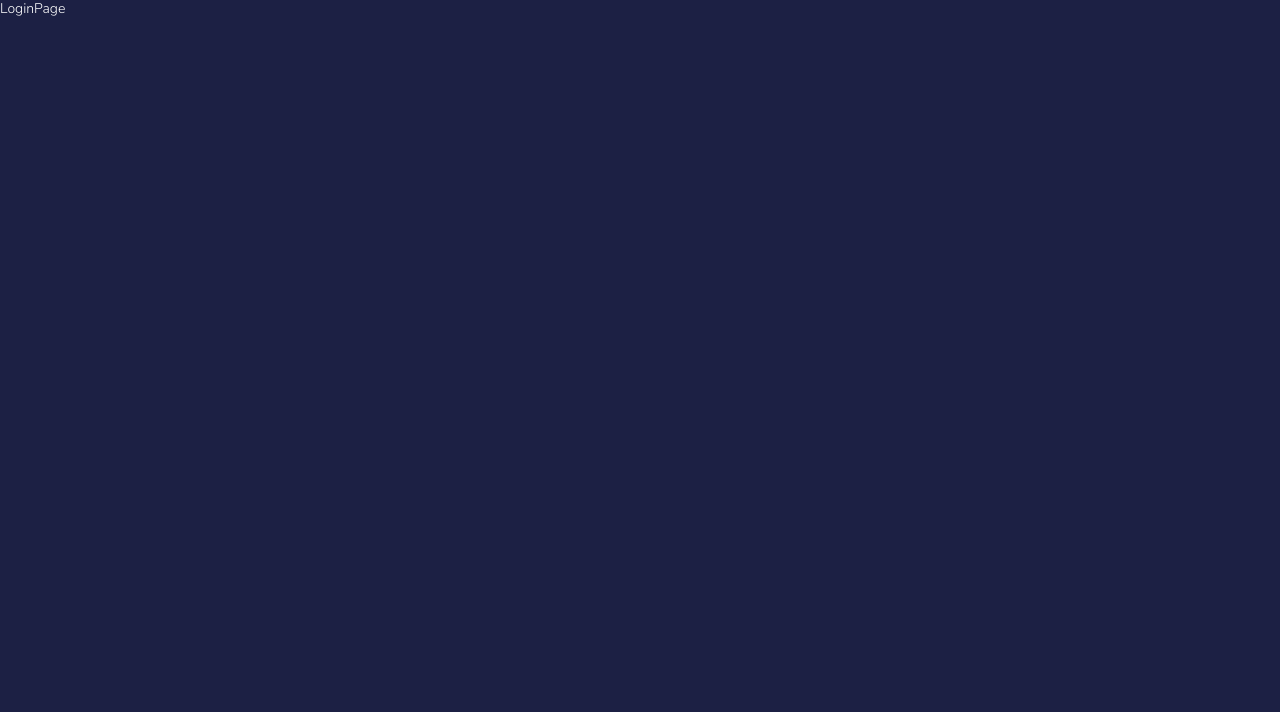
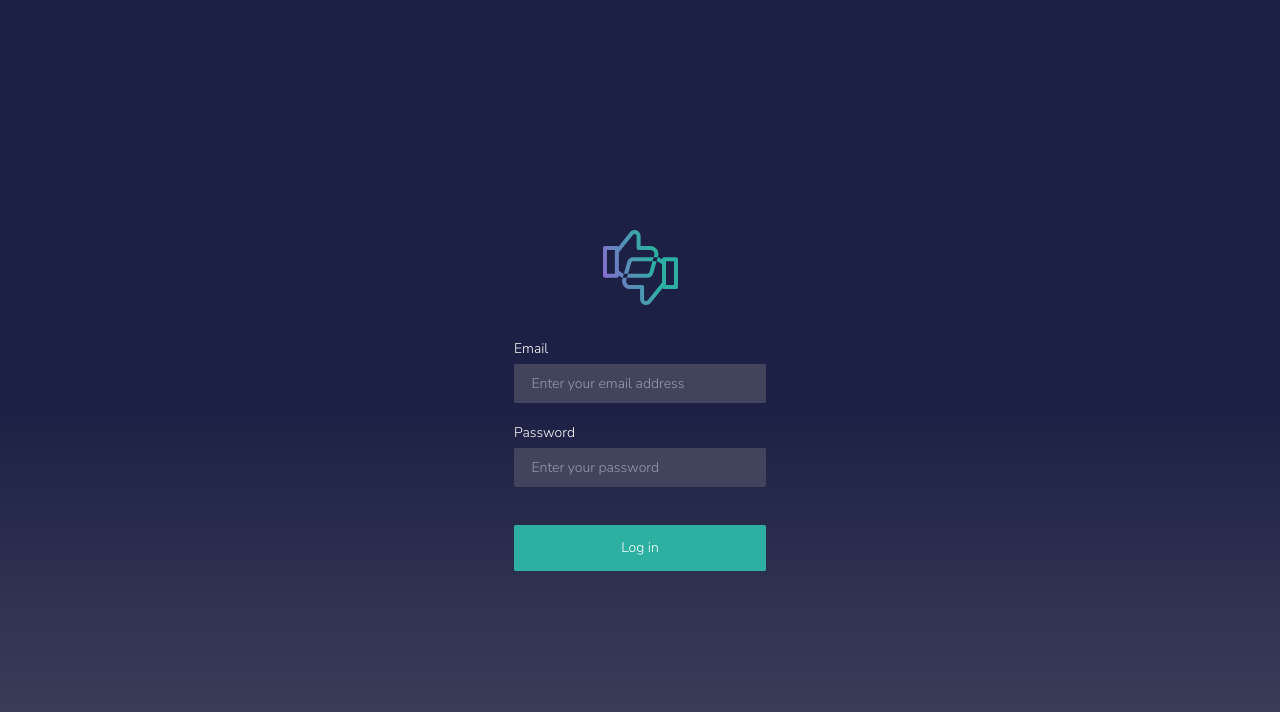
Before and after one commit to DimitriDaSilva/decide-app, a React (Vite) app in the folder client/: page / in a window 1280 px wide. Both pictures are taken after a click on the button "Log in". Shown: the top 712 px of the page. Built offline with nearby package versions, Linux system fonts and the light colour scheme.

Commit message:
Implement visual auth pages

```diff
--- /dev/null
+++ b/client/src/app/components/auth/index.tsx
@@ -0,0 +1,48 @@
+import { ReactComponent as ColorLogo } from "@/assets/logo-color.svg";
+import { Input } from "../forms/Input";
+import { Page } from "../layout/Page";
+
+type AuthPages = "login" | "signup";
+const label: Record<AuthPages, string> = {
+  login: "Log in",
+  signup: "Sign up",
+};
+
+type AuthProps = {
+  page: AuthPages;
+};
+
+const Auth = ({ page }: AuthProps) => {
+  const handleOnSubmit = (e: React.FormEvent) => {
+    console.log("submitting");
+  };
+
+  return (
+    <Page className="bg-gradient-to-b from-darkBg via-darkBg to-third justify-center gap-y-10">
+      <ColorLogo />
+
+      <form className="flex flex-col gap-y-6 w-72" onSubmit={handleOnSubmit}>
+        <Input
+          label="Email"
+          id="email"
+          type="email"
+          placeholder="Enter your email address"
+        />
+        <Input
+          label="Password"
+          id="password"
+          type="password"
+          placeholder="Enter your password"
+        />
+        <button
+          type="submit"
+          className="mt-5 rounded-sm bg-primary px-5 py-4 placeholder-gray-base focus:outline focus:outline-primary outline-offset-1"
+        >
+          {label[page]}
+        </button>
+      </form>
+    </Page>
+  );
+};
+
+export { Auth };
--- /dev/null
+++ b/client/src/app/components/forms/Input.tsx
@@ -0,0 +1,25 @@
+import clsx from "clsx";
+import React, { InputHTMLAttributes } from "react";
+
+type InputProps = {
+  label: string;
+  id: string;
+  className?: string;
+} & InputHTMLAttributes<HTMLInputElement>;
+
+const Input = ({ label, id, className, ...rest }: InputProps) => {
+  return (
+    <label className="flex flex-col gap-y-2" htmlFor={id}>
+      {label}
+      <input
+        {...rest}
+        className={clsx(
+          "rounded-sm bg-third px-5 py-3 placeholder-gray-base focus:outline focus:outline-primary",
+          className
+        )}
+      />
+    </label>
+  );
+};
+
+export { Input };
--- a/client/src/app/pages/LoginPage.tsx
+++ b/client/src/app/pages/LoginPage.tsx
@@ -1,7 +1,8 @@
 import React from "react";
+import { Auth } from "../components/auth";
 
 const LoginPage = () => {
-  return <div>LoginPage</div>;
+  return <Auth page="login" />;
 };
 
 export { LoginPage };
--- a/client/src/app/pages/SignUpPage.tsx
+++ b/client/src/app/pages/SignUpPage.tsx
@@ -1,7 +1,8 @@
 import React from "react";
+import { Auth } from "../components/auth";
 
 const SignUpPage = () => {
-  return <div>SignUpPage</div>;
+  return <Auth page="signup" />;
 };
 
 export { SignUpPage };
```
Also changed, not shown: client/src/assets/logo-color.svg (added).
